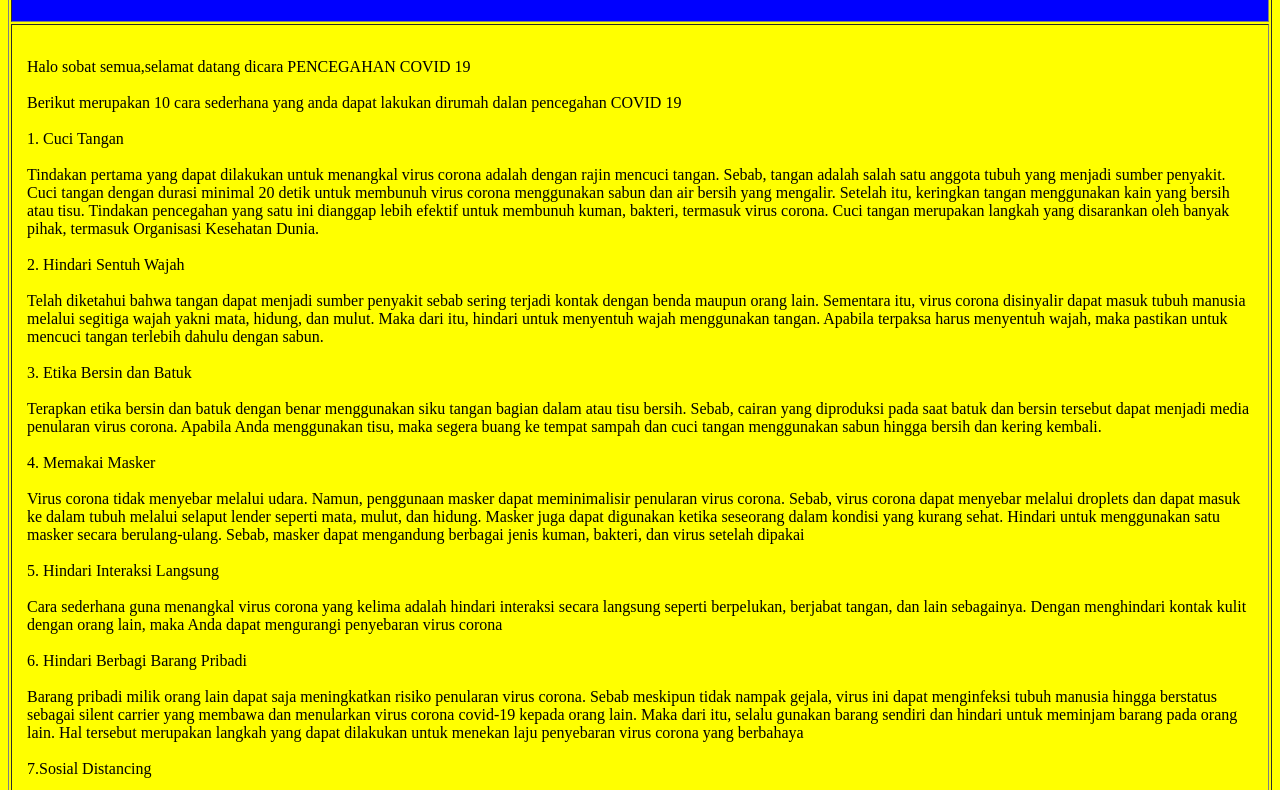
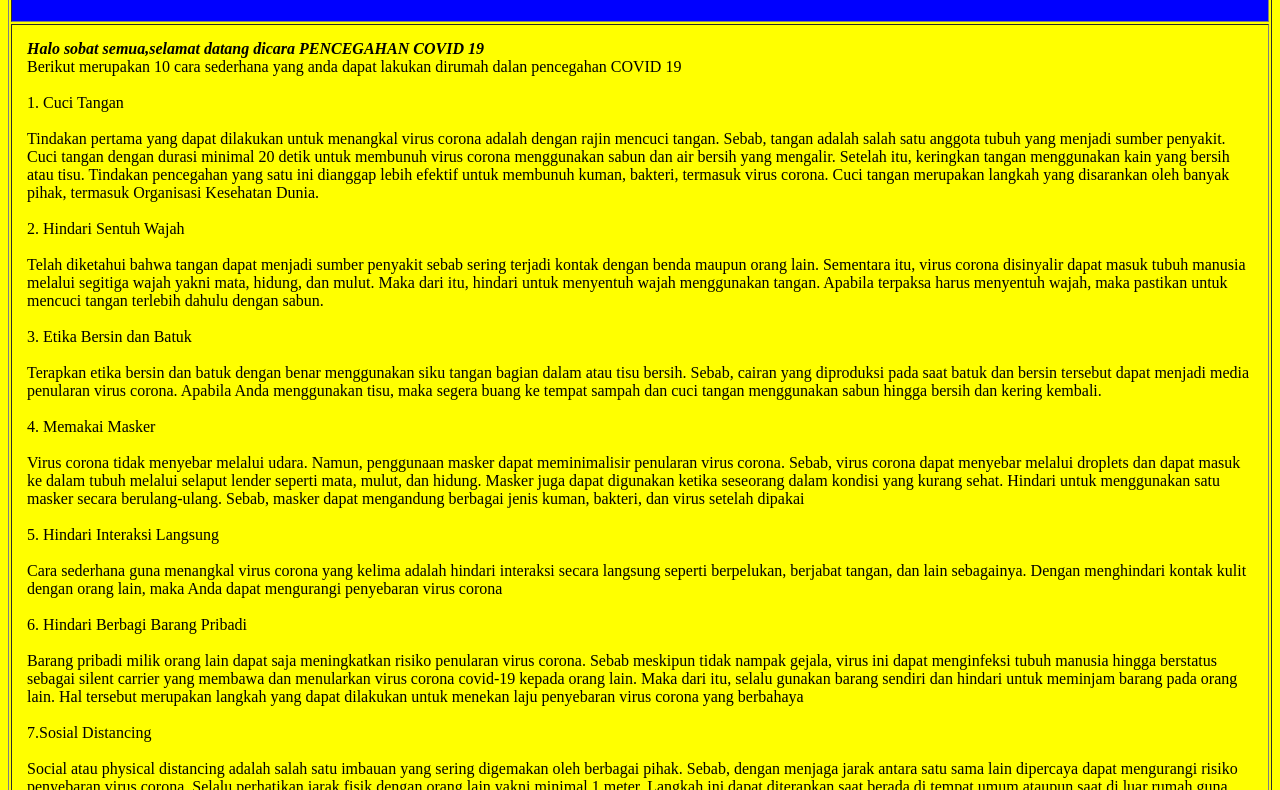
Before and after one commit to Anandatika/Anandatika.github.io, a plain HTML site: page index.html in a window 1280 px wide. Shown: the part 79-869 px from the top of the page. Drawn offline with Linux system fonts and the light colour scheme.

Commit message:
INDEX.HTML

```diff
--- a/index.html
+++ b/index.html
@@ -9,7 +9,7 @@
   </tr>
   <tr>
     <td>
-      <body bgcolor="yellow"><br>Halo sobat semua,selamat datang dicara PENCEGAHAN COVID 19</br>
+      <body bgcolor="yellow"><b><i>Halo sobat semua,selamat datang dicara PENCEGAHAN COVID 19</i></b>
 <br>Berikut merupakan 10 cara sederhana yang anda dapat lakukan dirumah dalan pencegahan COVID 19</br>
   <br>1. Cuci Tangan</br>
 <br>Tindakan pertama yang dapat dilakukan untuk menangkal virus corona adalah dengan rajin mencuci tangan. Sebab, tangan adalah salah satu anggota tubuh yang menjadi sumber penyakit.
```
